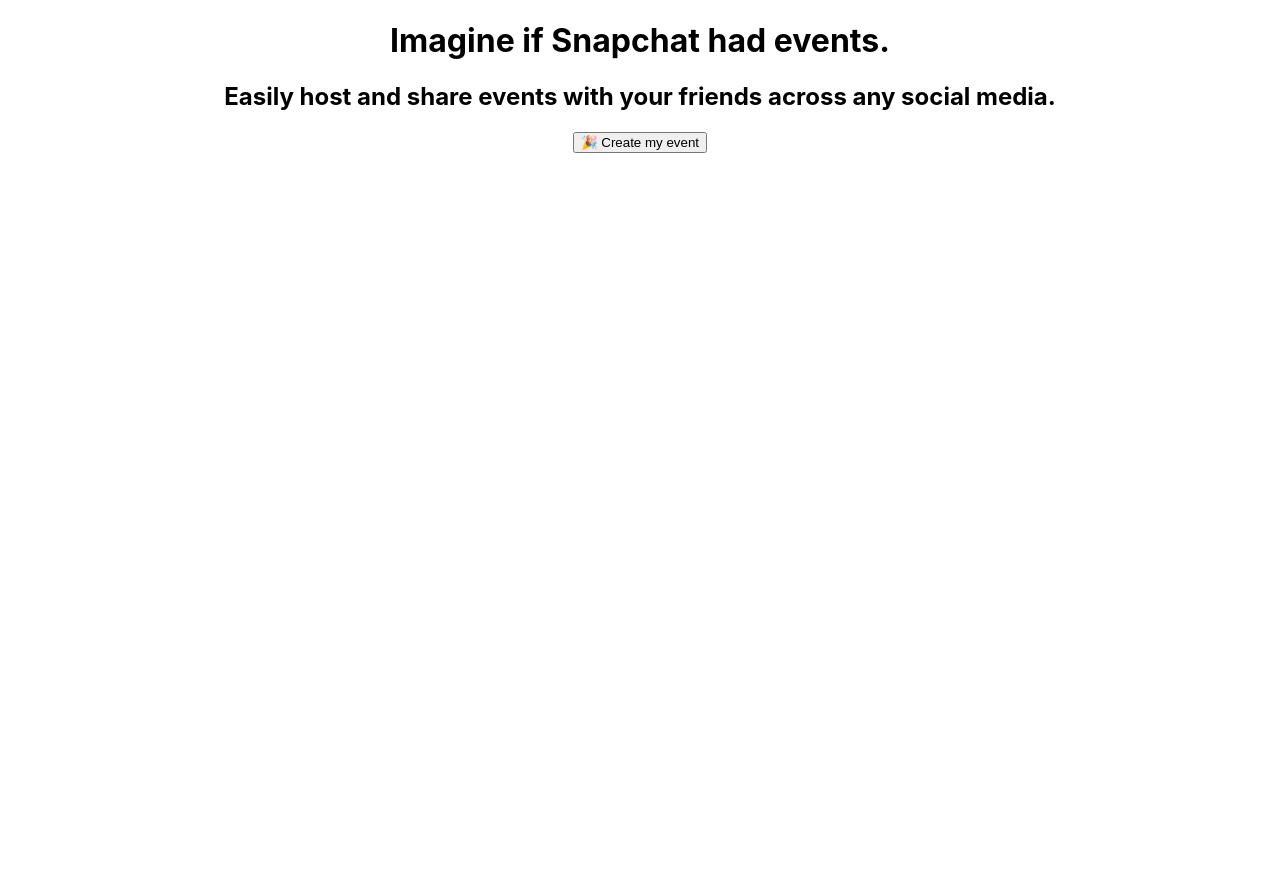
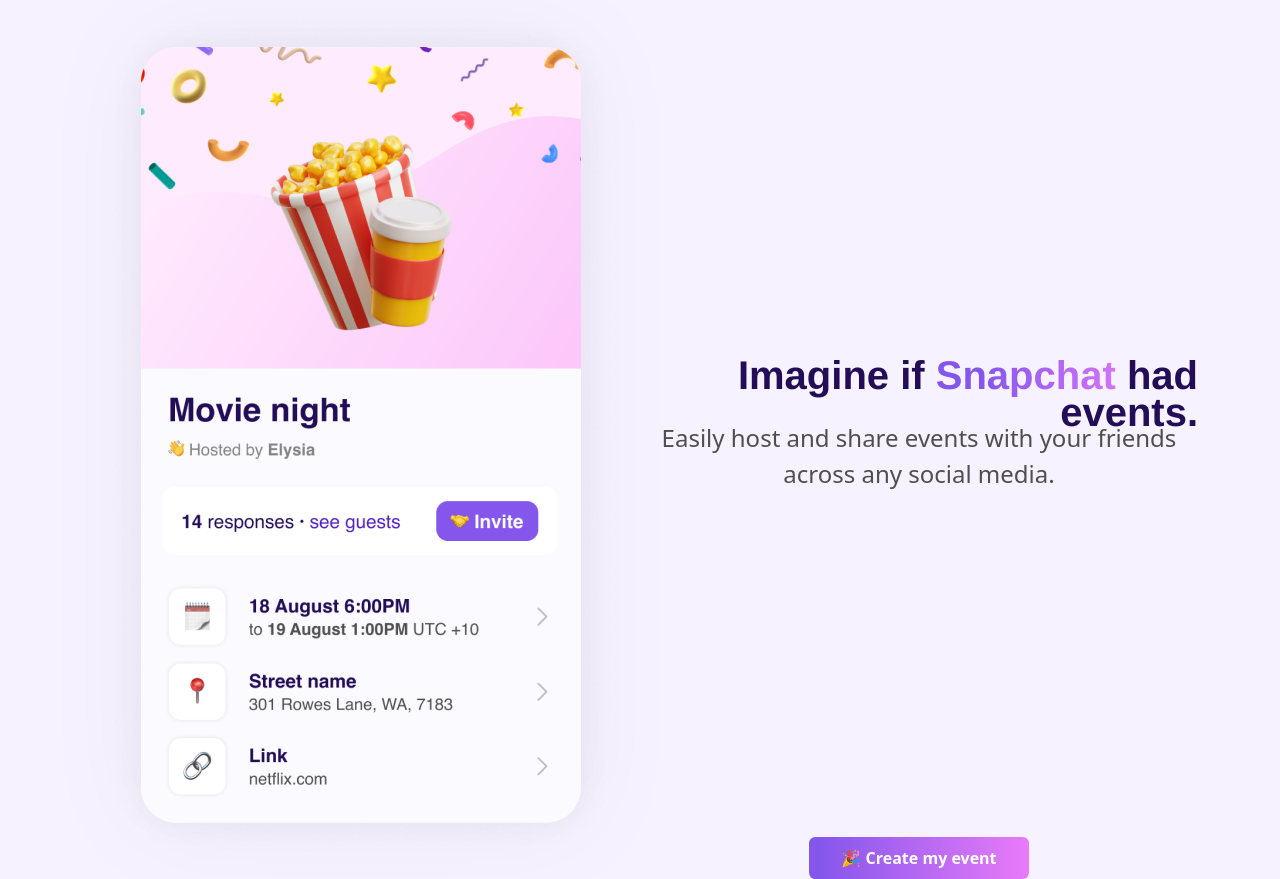
Before and after one commit to lkdm/EnvitedTest, a React (Create React App) app in the folder envited-test/: page / in a window 1280 px wide. Before the commit the page ends 800 px from the top, so only its background shows below. Built offline with nearby package versions, Linux system fonts and the light colour scheme.

Commit message:
chore: create landing page.

```diff
--- a/envited-test/src/App.tsx
+++ b/envited-test/src/App.tsx
@@ -3,16 +3,20 @@
 import { Route, Routes } from 'react-router-dom';
 import Create from './pages/CreatePage';
 import Index from './pages/IndexPage';
+import Layout from './components/layout/Layout';
+
+import 'bootstrap/dist/css/bootstrap.min.css';
+import './assets/css/styles.css';
 
 function App() {
   return (
-    <div className="App">
+    <Layout>
       <Routes>
         <Route path="/" element={<Index />} />
         <Route path="create" element={<Create />} />
         <Route path="event"  element={<Index />} />
       </Routes>
-    </div>
+    </Layout>
   );
 }
 
--- /dev/null
+++ b/envited-test/src/assets/css/styles.css
@@ -0,0 +1,135 @@
+body {
+    background: #F6F2FF;
+}
+
+.landing-heading p {
+    color: #4f4f4f;
+    text-align: center;
+    font-size: 24px;
+    font-weight: 300;
+}
+
+.landing-button {
+    color: #fff;
+    font-weight: 700;
+    text-decoration: none;
+    padding: 0.6rem 2.0rem;
+    background: linear-gradient(90deg, #8456EC 3.25%, #E87BF8 100%);
+    border-radius: 0.4rem;
+    width: 320px;
+    height: 55px;
+}
+.landing-calltoaction {
+    margin: auto;
+}
+
+@media only screen and (max-width: 843px)  {
+    /** iPhone **/
+    .landing-wrapper {
+        display: grid;
+        grid-template-columns: 100%;
+        justify-content: center;
+    }
+    .landing-heading {
+        margin-top: 4rem;
+        text-align: center;
+    }
+    .landing-heading h1 {
+        padding: 1.6rem;
+        font-size: 2.2rem;
+    }
+    .landing-heading p {
+        font-size: 1.0rem;
+    }
+    .landing-image {
+        margin: auto;
+    }
+    .landing-image img {
+        width: 80vw;
+    }
+    .landing-calltoaction {
+
+    }
+}
+
+@media only screen and (min-width: 834px) and (max-width: 1194px)  {
+    /** iPad **/
+    .landing-wrapper {
+        display: grid;
+        gap: 1em 1em;
+        grid-template-columns: 30rem;
+        justify-content: center;
+    }
+    .landing-heading {
+        margin-top: 2.4rem;
+    }
+    .landing-heading h1 {
+        font-size: 3.5rem;
+        line-height: 4.0rem;
+        font-weight: 700;
+    }
+    .landing-image {
+        margin: auto;
+    }
+    .landing-calltoaction {
+
+    }
+}
+
+@media only screen and (min-width: 1195px) {
+    .landing-wrapper  {
+        display: grid;
+        grid-template-columns: 1fr 1fr;
+        grid-template-rows: 1fr;
+        gap: 0px 0px;
+        place-items: center;
+        grid-template-areas:
+          "landing-image landing-heading ."
+          "landing-image landing-calltoaction ."
+          ". . .";
+      }
+      .landing-image { grid-area: landing-image; }
+      .landing-heading { grid-area: landing-heading; }
+      .landing-calltoaction { grid-area: landing-calltoaction; }
+
+      .landing-heading h1, p {
+        text-align: right;
+      }
+}
+
+
+h1 {
+    /* Imagine if had events. */
+    font-family: 'Helvetica';
+    font-style: normal;
+    font-weight: bold;
+    line-height: 36px;
+
+    /* or 100% */
+    text-align: center;
+
+    color: #240D57;
+    line-height: 0rem;
+
+}
+
+h1 strong {
+    font-family: 'Helvetica';
+    font-style: normal;
+    font-weight: 700;
+    line-height: 74px;
+
+    /* identical to box height */
+    text-align: center;
+
+    background: linear-gradient(90deg, #8456EC 24.2%, #E87BF8 120.46%);
+    -webkit-background-clip: text;
+    -webkit-text-fill-color: transparent;
+    background-clip: text;
+    text-fill-color: transparent;
+}
+
+.landing-demoimage {
+    filter: drop-shadow(0px 0px 46.8696px rgba(0, 0, 0, 0.05));
+    border-radius: 35.1522px;
+}
--- a/envited-test/src/components/Button.tsx
+++ /dev/null
@@ -1,14 +0,0 @@
-import React from "react"
-
-interface Props {
-    children: string | string[],
-    handleClick: React.MouseEventHandler<HTMLButtonElement>
-}
-
-const Button = ({children}: Props) => {
-    return <button>
-        {children}
-    </button>
-}
-
-export default Button
--- /dev/null
+++ b/envited-test/src/components/layout/Layout.tsx
@@ -0,0 +1,14 @@
+import React, { ReactElement } from "react"
+import { Container } from "react-bootstrap"
+
+interface Props {
+    children: ReactElement | ReactElement[]
+}
+
+const Layout = ({children}: Props) => {
+    return <Container>
+        {children}
+    </Container>
+}
+
+export default Layout
--- a/envited-test/src/pages/IndexPage.tsx
+++ b/envited-test/src/pages/IndexPage.tsx
@@ -1,13 +1,20 @@
 import React from "react"
-import Button from "../components/Button"
+import { Link } from "react-router-dom"
+import AppDemoImage from "../assets/images/app-demo-pic.png"
 
 const Index = () => {
-    return <>
-        <h1>Imagine if Snapchat had events.</h1>
-        <h2>Easily host and share events with your friends across any social media.</h2>
-        <img />
-        <Button handleClick={console.log}>🎉 Create my event</Button>
-    </>
+    return <main role='main' className="landing-wrapper">
+        <header role="banner" className="landing-heading">
+            <h1>Imagine if <strong>Snapchat</strong> had events.</h1>
+            <p>Easily host and share events with your friends across any social media.</p>
+        </header>
+        <section className="landing-image">
+            <img src={AppDemoImage} className="landing-demoimage" alt="Image showing the application." />
+        </section>
+        <section className="landing-calltoaction">
+            <Link to="create" className="landing-button" aria-role="button">🎉 Create my event</Link>
+        </section>
+        </main>
 }
 
 export default Index
```
Also changed, not shown: envited-test/src/assets/images/app-demo-pic.png (added).
